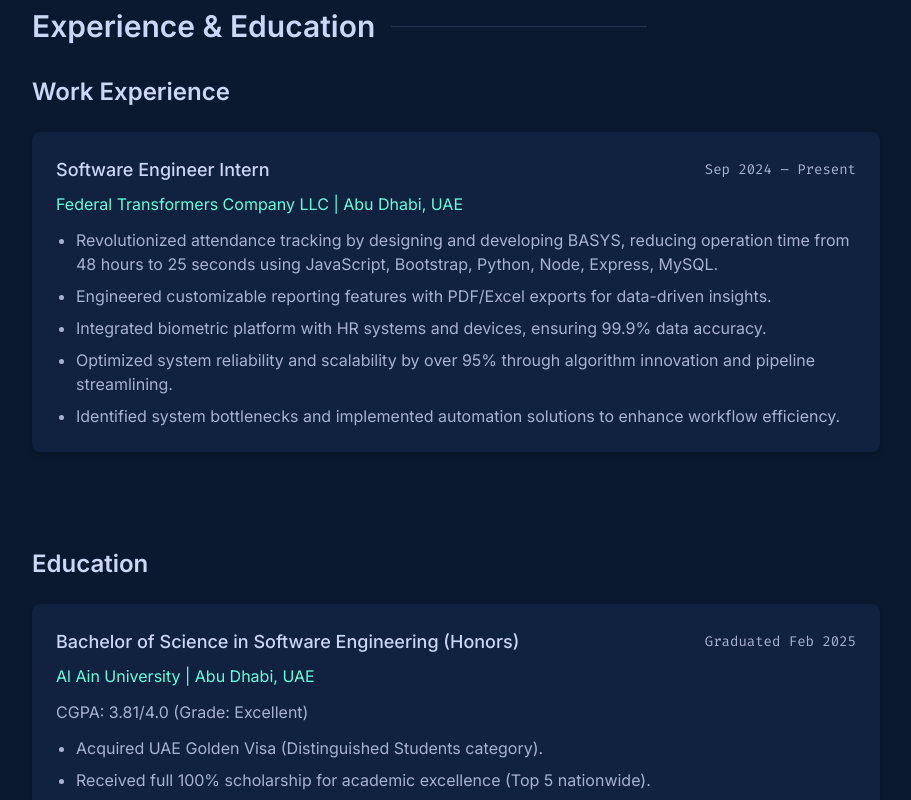
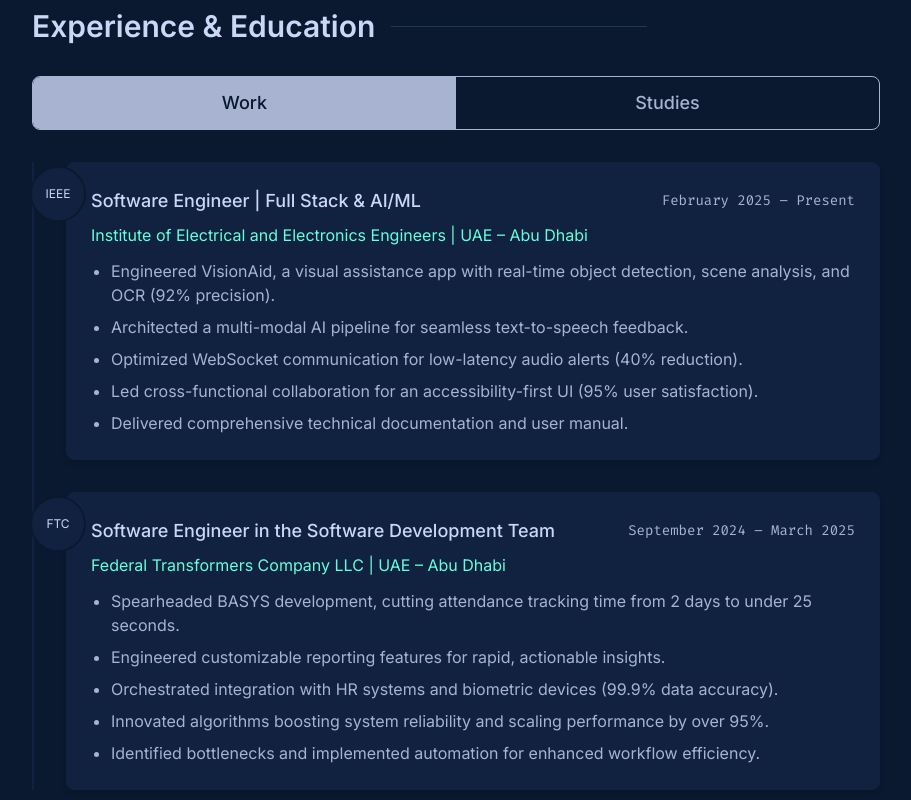
Before and after one commit to Eng-M-Abdrabbou/Portfolio-NEXT.JS, a Next.js app: page / in a window 1280 px wide. Shown: the part 920-1720 px from the top of the page, without its empty margins (184-1095 px from the left). Built offline with nearby package versions, Linux system fonts and the light colour scheme.

Commit message:
feat: 📸 changed the background to gradient color, and changed the experience/education section.

```diff
--- /dev/null
+++ b/src/app/components/AnimatedBackground.tsx
@@ -0,0 +1,11 @@
+import React from 'react';
+
+const AnimatedBackground: React.FC = () => {
+  return (
+    <div className="fixed inset-0 z-[-1] bg-gradient-to-br from-navy via-light-navy to-lightest-navy opacity-70">
+      {/* Optional: Add more elements here for animation or patterns */}
+    </div>
+  );
+};
+
+export default AnimatedBackground;
--- a/src/app/components/sections/ExperienceEducation.tsx
+++ b/src/app/components/sections/ExperienceEducation.tsx
@@ -1,60 +1,136 @@
 // src/app/components/sections/ExperienceEducation.tsx
-import React from 'react';
+import React, { useState } from 'react';
 import { motion } from 'framer-motion';
 
 const ExperienceEducation = () => {
+  const [activeTab, setActiveTab] = useState('work'); // 'work' or 'education'
+
+  const handleTabChange = (tab: string) => {
+    setActiveTab(tab);
+  };
+
   return (
     <section id="experience" className="section-container">
       <h2 className="section-heading">Experience & Education</h2>
 
-      {/* Experience Section */}
-      <div className="mb-16">
-        <h3 className="text-xl md:text-2xl font-semibold text-lightest-slate mb-6">Work Experience</h3>
-        <motion.div
-          initial={{ opacity: 0, x: -50 }}
-          whileInView={{ opacity: 1, x: 0 }}
-          viewport={{ once: true, amount: 0.3 }}
-          transition={{ duration: 0.6 }}
-          className="mb-8 p-6 bg-light-navy rounded-lg shadow-md transition-shadow hover:shadow-xl"
+      <div className="flex justify-center mb-8 border border-light-slate rounded-lg overflow-hidden"> {/* Added border and rounded corners */}
+        <button
+          className={`flex-1 px-6 py-3 text-lg font-medium text-center focus:outline-none transition-colors duration-300 ${
+            activeTab === 'work'
+              ? 'bg-light-slate text-navy' // Adjusted active colors
+              : 'bg-transparent text-light-slate hover:bg-light-navy' // Adjusted inactive colors
+          }`}
+          onClick={() => handleTabChange('work')}
         >
-          <div className="flex flex-col sm:flex-row justify-between sm:items-center mb-2">
-            <h4 className="text-lg font-medium text-lightest-slate">Software Engineer Intern</h4>
-            <p className="text-sm text-light-slate font-mono">Sep 2024 – Present</p>
-          </div>
-          <p className="text-md text-neon-green mb-3">Federal Transformers Company LLC | Abu Dhabi, UAE</p>
-          <ul className="list-disc list-outside space-y-2 pl-5 text-base text-light-slate">
-            <li>Revolutionized attendance tracking by designing and developing BASYS, reducing operation time from 48 hours to 25 seconds using JavaScript, Bootstrap, Python, Node, Express, MySQL.</li>
-            <li>Engineered customizable reporting features with PDF/Excel exports for data-driven insights.</li>
-            <li>Integrated biometric platform with HR systems and devices, ensuring 99.9% data accuracy.</li>
-            <li>Optimized system reliability and scalability by over 95% through algorithm innovation and pipeline streamlining.</li>
-            <li>Identified system bottlenecks and implemented automation solutions to enhance workflow efficiency.</li>
-          </ul>
-        </motion.div>
-        {/* Add more experience items here if needed */}
+          Work
+        </button>
+        <button
+          className={`flex-1 px-6 py-3 text-lg font-medium text-center focus:outline-none transition-colors duration-300 ${
+            activeTab === 'education'
+              ? 'bg-light-slate text-navy' // Adjusted active colors
+              : 'bg-transparent text-light-slate hover:bg-light-navy' // Adjusted inactive colors
+          }`}
+          onClick={() => handleTabChange('education')}
+        >
+          Studies
+        </button>
       </div>
 
-      {/* Education Section */}
-      <div>
-        <h3 className="text-xl md:text-2xl font-semibold text-lightest-slate mb-6">Education</h3>
+      <div className="relative">
+        {/* Timeline content will go here, conditionally rendered */}
+        {activeTab === 'work' && (
           <motion.div
-          initial={{ opacity: 0, x: 50 }}
-          whileInView={{ opacity: 1, x: 0 }}
-          viewport={{ once: true, amount: 0.3 }}
-          transition={{ duration: 0.6, delay: 0.2 }}
-          className="mb-8 p-6 bg-light-navy rounded-lg shadow-md transition-shadow hover:shadow-xl"
+            key="work-content"
+            initial={{ opacity: 0, y: 20 }}
+            animate={{ opacity: 1, y: 0 }}
+            transition={{ duration: 0.5 }}
+            className="relative pl-8 border-l-2 border-light-navy" // Timeline line
           >
+            {/* Work Experience Timeline Items */}
+            {/* Existing work experience content adapted into timeline items */}
+            <div className="mb-8 relative">
+              {/* Replace with company icon/image */}
+              <div className="absolute -left-9 mt-1 w-14 h-14 rounded-full bg-light-navy border-2 border-navy flex items-center justify-center">
+                {/* Placeholder for IEEE icon */}
+                <span className="text-lightest-slate text-xs">IEEE</span>
+                {/* You can replace the span with an img tag for the logo */}
+                {/* <img src="/path/to/ieee-logo.png" alt="IEEE Logo" className="w-full h-full rounded-full object-cover" /> */}
+              </div>
+              <div className="p-6 bg-light-navy rounded-lg shadow-md border border-light-navy"> {/* Added border */}
                 <div className="flex flex-col sm:flex-row justify-between sm:items-center mb-2">
-            <h4 className="text-lg font-medium text-lightest-slate">Bachelor of Science in Software Engineering (Honors)</h4>
-            <p className="text-sm text-light-slate font-mono">Graduated Feb 2025</p>
+                  <h4 className="text-lg font-medium text-lightest-slate">Software Engineer | Full Stack & AI/ML</h4>
+                  <p className="text-sm text-light-slate font-mono">February 2025 – Present</p>
                 </div>
-          <p className="text-md text-neon-green mb-3">Al Ain University | Abu Dhabi, UAE</p>
-           <p className="text-base text-light-slate mb-3">CGPA: 3.81/4.0 (Grade: Excellent)</p>
+                <p className="text-md text-neon-green mb-3">Institute of Electrical and Electronics Engineers | UAE – Abu Dhabi</p>
                 <ul className="list-disc list-outside space-y-2 pl-5 text-base text-light-slate">
-            <li>Acquired UAE Golden Visa (Distinguished Students category).</li>
-            <li>Received full 100% scholarship for academic excellence (Top 5 nationwide).</li>
-            <li>Awarded University & College of Engineering honor lists for 5 consecutive semesters.</li>
+                  <li>Engineered VisionAid, a visual assistance app with real-time object detection, scene analysis, and OCR (92% precision).</li>
+                  <li>Architected a multi-modal AI pipeline for seamless text-to-speech feedback.</li>
+                  <li>Optimized WebSocket communication for low-latency audio alerts (40% reduction).</li>
+                  <li>Led cross-functional collaboration for an accessibility-first UI (95% user satisfaction).</li>
+                  <li>Delivered comprehensive technical documentation and user manual.</li>
                 </ul>
+              </div>
+            </div>
+            <div className="mb-8 relative">
+              {/* Replace with company icon/image */}
+              <div className="absolute -left-9 mt-1 w-14 h-14 rounded-full bg-light-navy border-2 border-navy flex items-center justify-center">
+                {/* Placeholder for Federal Transformers Company LLC icon */}
+                <span className="text-lightest-slate text-xs text-center">FTC</span>
+                {/* You can replace the span with an img tag for the logo */}
+                {/* <img src="/path/to/ftc-logo.png" alt="Federal Transformers Company LLC Logo" className="w-full h-full rounded-full object-cover" /> */}
+              </div>
+              <div className="p-6 bg-light-navy rounded-lg shadow-md border border-light-navy"> {/* Added border */}
+                <div className="flex flex-col sm:flex-row justify-between sm:items-center mb-2">
+                  <h4 className="text-lg font-medium text-lightest-slate">Software Engineer in the Software Development Team</h4>
+                  <p className="text-sm text-light-slate font-mono">September 2024 – March 2025</p>
+                </div>
+                <p className="text-md text-neon-green mb-3">Federal Transformers Company LLC | UAE – Abu Dhabi</p>
+                <ul className="list-disc list-outside space-y-2 pl-5 text-base text-light-slate">
+                  <li>Spearheaded BASYS development, cutting attendance tracking time from 2 days to under 25 seconds.</li>
+                  <li>Engineered customizable reporting features for rapid, actionable insights.</li>
+                  <li>Orchestrated integration with HR systems and biometric devices (99.9% data accuracy).</li>
+                  <li>Innovated algorithms boosting system reliability and scaling performance by over 95%.</li>
+                  <li>Identified bottlenecks and implemented automation for enhanced workflow efficiency.</li>
+                </ul>
+              </div>
+            </div>
           </motion.div>
+        )}
+
+        {activeTab === 'education' && (
+          <motion.div
+            key="education-content"
+            initial={{ opacity: 0, y: 20 }}
+            animate={{ opacity: 1, y: 0 }}
+            transition={{ duration: 0.5 }}
+            className="relative pl-8 border-l-2 border-light-navy" // Timeline line
+          >
+            {/* Education Timeline Items */}
+            {/* Existing education content adapted into timeline items */}
+             <div className="mb-8 relative">
+               {/* Replace with university icon/image */}
+               <div className="absolute -left-9 mt-1 w-14 h-14 rounded-full bg-light-navy border-2 border-navy flex items-center justify-center">
+                 {/* Placeholder for Al Ain University icon */}
+                 <span className="text-lightest-slate text-xs text-center">AAU</span>
+                 {/* You can replace the span with an img tag for the logo */}
+                 {/* <img src="/path/to/aau-logo.png" alt="Al Ain University Logo" className="w-full h-full rounded-full object-cover" /> */}
+               </div>
+               <div className="p-6 bg-light-navy rounded-lg shadow-md border border-light-navy"> {/* Added border */}
+                <div className="flex flex-col sm:flex-row justify-between sm:items-center mb-2">
+                  <h4 className="text-lg font-medium text-lightest-slate">Bachelor of Science in Software Engineering (Honors) - ABET Accredited</h4>
+                  <p className="text-sm text-light-slate font-mono">Graduated on 2025/Feb</p>
+                </div>
+                <p className="text-md text-neon-green mb-3">Al Ain University | Abu Dhabi UAE</p>
+                 <p className="text-base text-light-slate mb-3">CGPA of 3.81/4.0 (Grade: Excellent)</p>
+                <ul className="list-disc list-outside space-y-2 pl-5 text-base text-light-slate">
+                  <li>Acquired the UAE Golden Visa for distinguished students’ category.</li>
+                  <li>Recipient of a full-ride 100% scholarship in AAU for academic excellence (Top 5 nationwide).</li>
+                  <li>Awarded University & College of Engineering honor lists for 5 consecutive semesters till graduation.</li>
+                </ul>
+              </div>
+            </div>
+          </motion.div>
+        )}
       </div>
     </section>
   );
--- a/src/app/components/sections/Hero.tsx
+++ b/src/app/components/sections/Hero.tsx
@@ -7,7 +7,7 @@
 
 const Hero = () => {
   return (
-    <div id="home" className="min-h-screen flex flex-col justify-center items-start max-w-4xl mx-auto px-6 pt-32 pb-16 md:pt-40">
+    <div id="home" className="min-h-screen flex flex-col justify-center items-start max-w-4xl mx-auto px-6 pt-32 pb-16 md:pt-40 bg-iblue-400">
       <motion.p
         initial={{ opacity: 0, y: 20 }}
         animate={{ opacity: 1, y: 0 }}
--- a/src/app/components/sections/Skills.tsx
+++ b/src/app/components/sections/Skills.tsx
@@ -51,7 +51,7 @@
 
 const Skills = () => {
   return (
-    <section id="skills" className="section-container">
+    <section id="skills" className="w-screen h-[200dvh]">
       <h2 className="section-heading">Skills & Activities</h2>
 
       <div className="grid grid-cols-1 md:grid-cols-2 gap-x-12 gap-y-8">
--- a/src/app/page.tsx
+++ b/src/app/page.tsx
@@ -8,6 +8,7 @@
 import Skills from './components/sections/Skills';
 import Projects from './components/sections/Projects';
 import Contact from './components/sections/Contact';
+import AnimatedBackground from './components/AnimatedBackground';
 // Remove MotionWrap import if not using the HOC approach
 // import MotionWrap from './components/MotionWrap';
 
@@ -17,7 +18,11 @@
 
 export default function Home() {
   return (
-    <main className="relative">
+    <>
+      <div className="fixed top-0 z-[-1] w-screen h-screen">
+        <AnimatedBackground />
+      </div>
+      <main className="relative z-0">
         <Navbar />
         {/* Render sections directly */}
         <Hero />
@@ -33,5 +38,6 @@
         <WrappedProjects />
         <WrappedContact /> */}
       </main>
+    </>
   );
 }
--- a/tailwind.config.ts
+++ b/tailwind.config.ts
@@ -34,6 +34,10 @@
       },
       backdropBlur: {
           xs: '2px',
+      },
+      backgroundImage: {
+          'hero-gradient': 'linear-gradient(to right, #0a192f, #112240)',
+          'new-gradient': 'linear-gradient(to right, #0a192f, #112240, #64ffda)',
       }
     },
   },
```
Also changed, not shown: src/app/components/sections/Projects.tsx (+10 -6 lines). Lines whose indentation alone changed are shown as unchanged.
